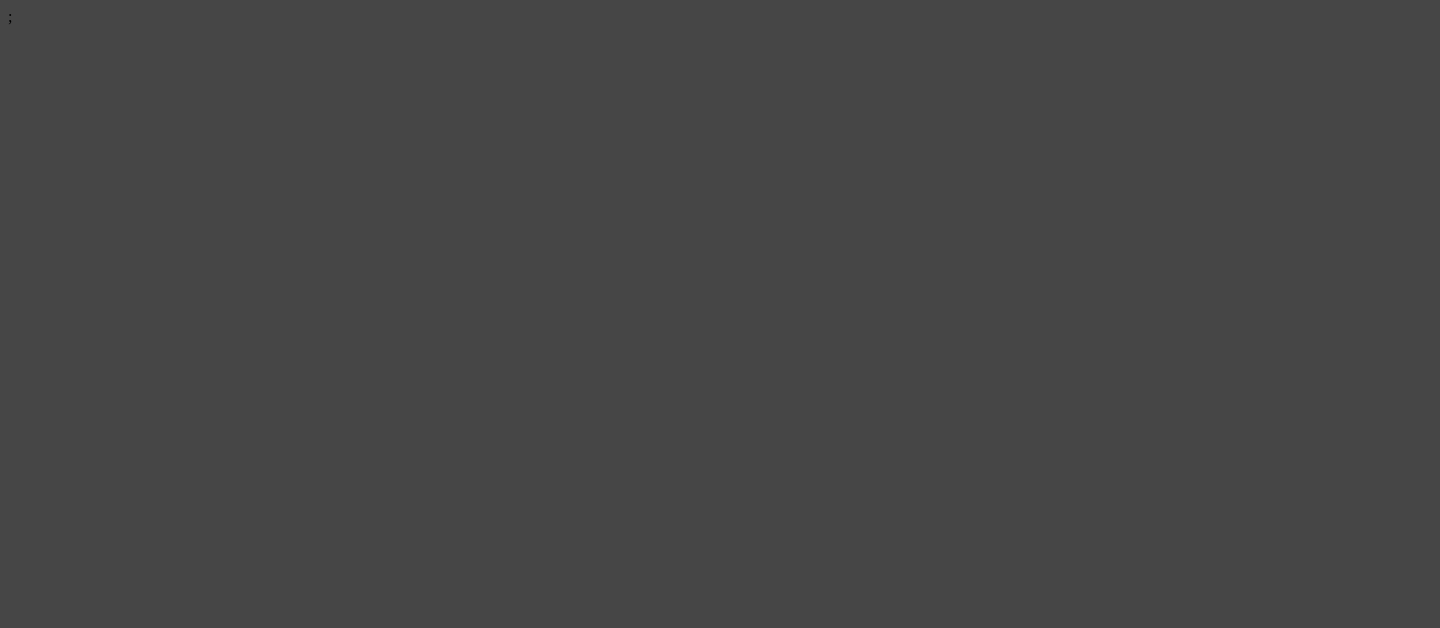
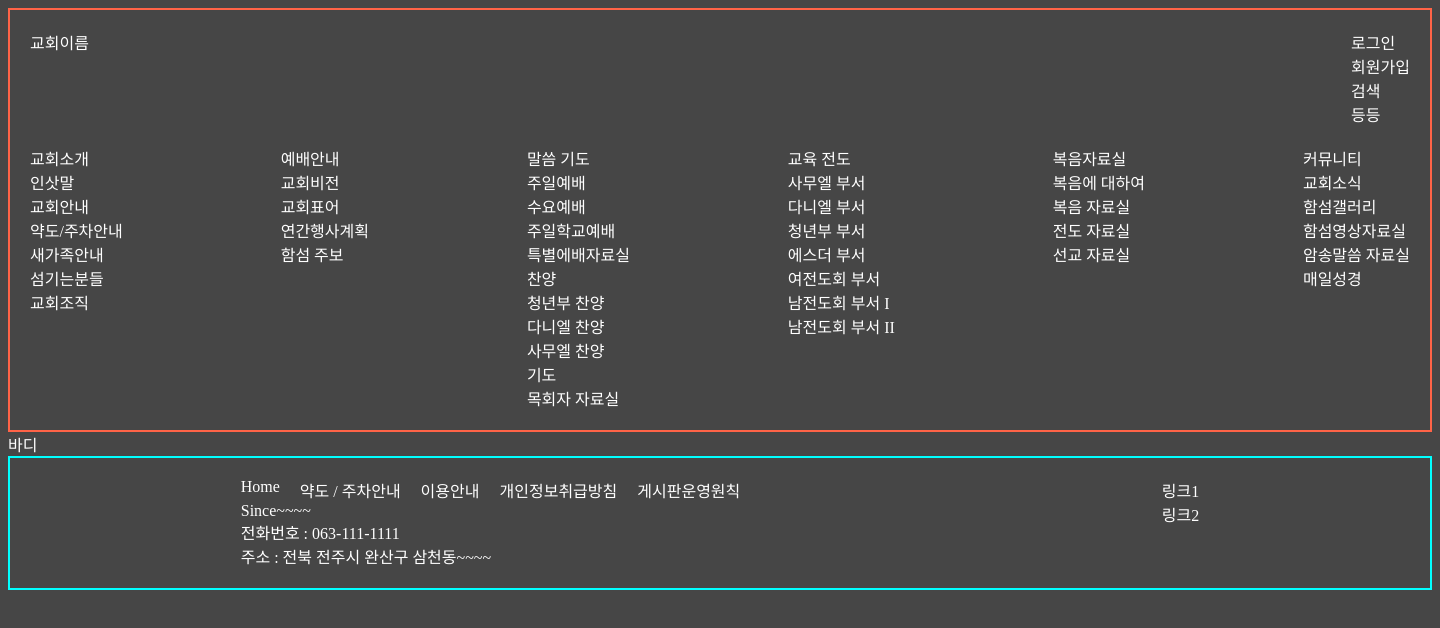
Before and after one commit to Hyunjun-11/church-Fe, a React (Vite) app: page / in a window 1280 px wide. Shown: the top 628 px of the page, 1440 px wide, since content can reach past the window. Built offline with nearby package versions, Linux system fonts and the light colour scheme.

Commit message:
feat : layout init

```diff
--- a/src/App.jsx
+++ b/src/App.jsx
@@ -1,12 +1,10 @@
-import { useEffect, useState } from "react";
-import axios from "axios";
-
 import "./App.css";
+import Router from "./Routes/Router";
 
 const App = () => {
   return (
     <>
-      <div></div>;
+      <Router />
     </>
   );
 };
--- a/src/Routes/Router.jsx
+++ b/src/Routes/Router.jsx
@@ -1,11 +1,12 @@
 import { BrowserRouter, Route, Routes } from "react-router-dom";
 import Home from "../Pages/Home";
+import Main from "../components/Main/Main";
 
 const Router = () => {
   return (
     <>
       <Routes>
-        <Route path="/" element={<Home />}></Route>;
+        <Route path="/" element={<Main />}></Route>
       </Routes>
     </>
   );
--- /dev/null
+++ b/src/components/Footer/Footer.css
@@ -0,0 +1,10 @@
+.Footer {
+  display: flex;
+  justify-content: space-around;
+  padding: 20px;
+  border: solid 2px aqua;
+}
+.inquiry {
+  display: flex;
+  gap: 20px;
+}
--- /dev/null
+++ b/src/components/Footer/Footer.jsx
@@ -0,0 +1,28 @@
+import "./Footer.css";
+
+const Footer = () => {
+  return (
+    <div className="Footer">
+      <div>
+        <div className="inquiry">
+          <div>Home</div>
+          <div>약도 / 주차안내</div>
+          <div>이용안내</div>
+          <div>개인정보취급방침</div>
+          <div>게시판운영원칙</div>
+        </div>
+        <div className="info">
+          <div>Since~~~~</div>
+          <div>전화번호 : 063-111-1111 </div>
+          <div>주소 : 전북 전주시 완산구 삼천동~~~~</div>
+        </div>
+      </div>
+      <div>
+        <div>링크1</div>
+        <div>링크2</div>
+      </div>
+    </div>
+  );
+};
+
+export default Footer;
--- /dev/null
+++ b/src/components/Main/Main.jsx
@@ -0,0 +1,15 @@
+import Body from "../Body/Body";
+import Footer from "../Footer/Footer";
+import Header from "../Header/Header";
+
+const Main = () => {
+  return (
+    <>
+      <Header />
+      <Body />
+      <Footer />
+    </>
+  );
+};
+
+export default Main;
--- a/src/index.css
+++ b/src/index.css
@@ -1,3 +1,8 @@
 :root {
+  display: grid;
+
   background-color: rgb(70, 70, 70);
+  color: white;
+  width: 1440px;
+  margin: 0 auto;
 }
--- a/src/main.jsx
+++ b/src/main.jsx
@@ -1,5 +1,10 @@
 import ReactDOM from "react-dom/client";
 import App from "./App.jsx";
 import "./index.css";
+import { BrowserRouter } from "react-router-dom";
 
-ReactDOM.createRoot(document.getElementById("root")).render(<App />);
+ReactDOM.createRoot(document.getElementById("root")).render(
+  <BrowserRouter>
+    <App />
+  </BrowserRouter>
+);
```
